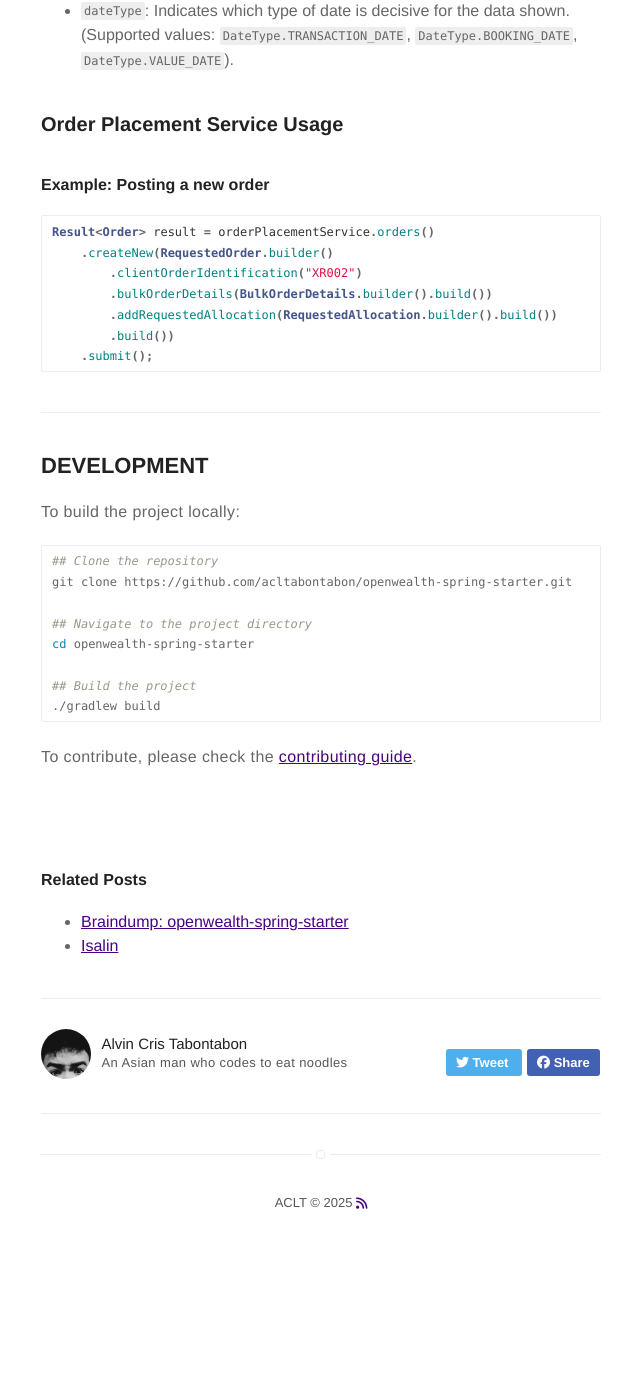
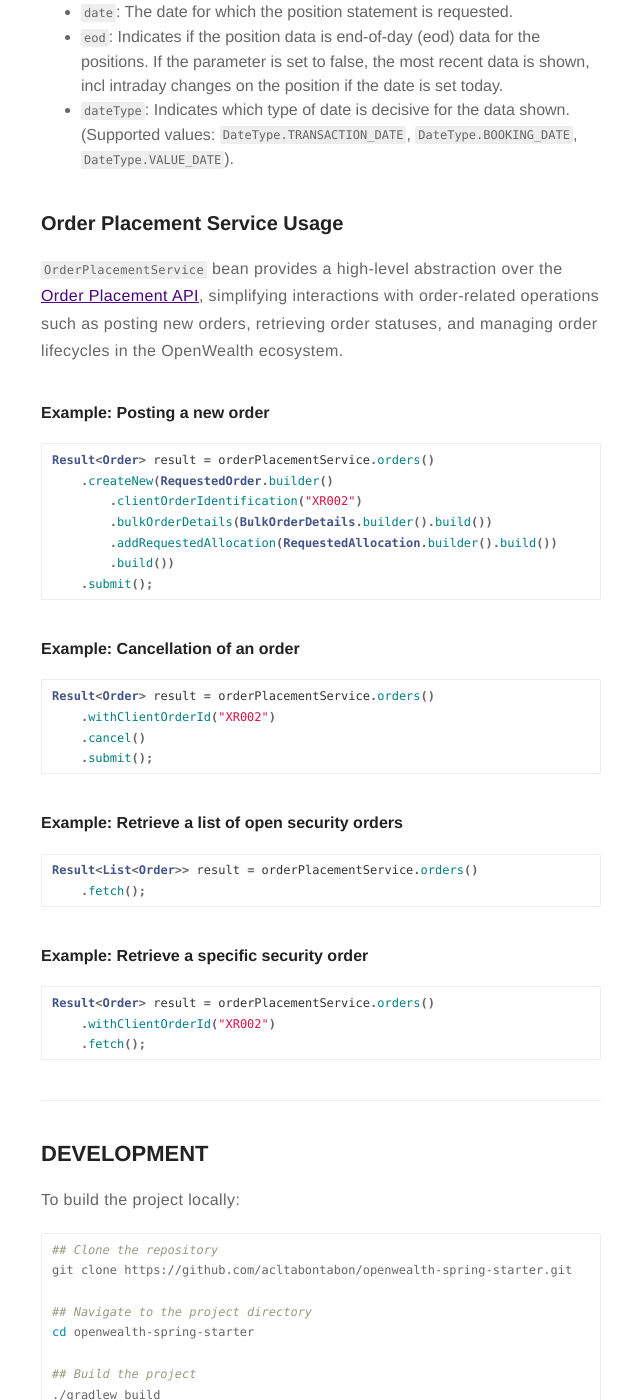
Before and after one commit to acltabontabon/acltabontabon.github.io, a Jekyll site: the page built from _posts/2025-04-24-openwealth-spring-boot-starter.markdown, in a window 1280 px wide and 1400 px high, scrolled down 5630 px. Shown: the whole window, without its empty margins (319-959 px from the left). Built offline with Jekyll 4.4.1, drawn with Linux system fonts in a browser that asks for light colours; nearby versions of some CDN libraries; before the commit the page ends 6881 px from its top, so only the background shows below that; some of the changed text lies outside the part shown.

Commit message:
Tidy up orderplacement service docs

````diff
--- a/_posts/2025-04-24-openwealth-spring-boot-starter.markdown
+++ b/_posts/2025-04-24-openwealth-spring-boot-starter.markdown
@@ -42,6 +42,9 @@ A lightweight and developer-friendly Spring Boot starter that simplifies integra
     - [Customer Service Usage](#customer-service-usage)
     - [Order Placement Service Usage](#order-placement-service-usage)
         - [Posting a new order](#example-posting-a-new-order)
+        - [Cancellation of an order](#example-cancellation-of-an-order)
+        - [Retrieve a list of open security orders](#example-retrieve-a-list-of-open-security-orders)
+        - [Retrieve a specific security order](#example-retrieve-a-specific-security-order)
 - [Development](#development)
 
 
@@ -115,7 +118,7 @@ Once detected, your custom `TokenProvider` bean will override the default implem
 
 ### Custody Service Usage
 
-`CustodyService` bean is a high-level abstraction over the [Custody Services API](https://sandbox.openwealth.synpulse8.com/docs?api=custody-services-2-0-3), enabling simple and readable interaction with OpenWealth resources.
+`CustodyService` bean is a high-level abstraction over the [Custody Services API](https://sandbox.openwealth.synpulse8.com/docs?api=custody-services-2-0-3), making it easier to interact with custody-related resources such as portfolios, positions, and transactions within the OpenWealth ecosystem.
 
 #### Example: Retrieve a list of customers
 ```java
@@ -225,6 +228,8 @@ Required parameters for the `transactionStatement` method:
 
 ### Order Placement Service Usage
 
+`OrderPlacementService` bean provides a high-level abstraction over the [Order Placement API](https://sandbox.openwealth.synpulse8.com/docs?api=order-placement-2-0-8), simplifying interactions with order-related operations such as posting new orders, retrieving order statuses, and managing order lifecycles in the OpenWealth ecosystem.
+
 #### Example: Posting a new order
 ```java
 Result<Order> result = orderPlacementService.orders()
@@ -234,6 +239,27 @@ Result<Order> result = orderPlacementService.orders()
         .addRequestedAllocation(RequestedAllocation.builder().build())
         .build())
     .submit();
+```
+
+#### Example: Cancellation of an order
+```java
+Result<Order> result = orderPlacementService.orders()
+    .withClientOrderId("XR002")
+    .cancel()
+    .submit();
+```
+
+#### Example: Retrieve a list of open security orders
+```java
+Result<List<Order>> result = orderPlacementService.orders()
+    .fetch();
+```
+
+#### Example: Retrieve a specific security order
+```java
+Result<Order> result = orderPlacementService.orders()
+    .withClientOrderId("XR002")
+    .fetch();
 ```
 
 ---
````
